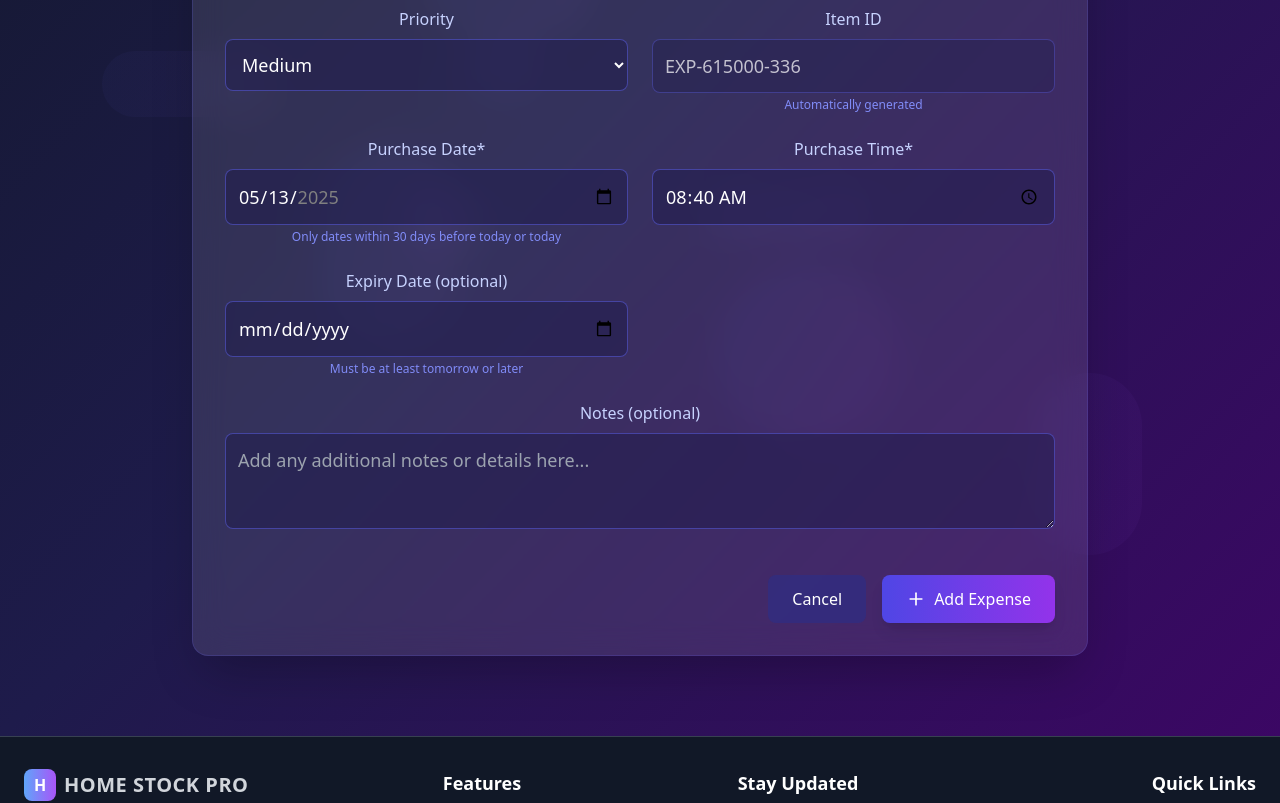
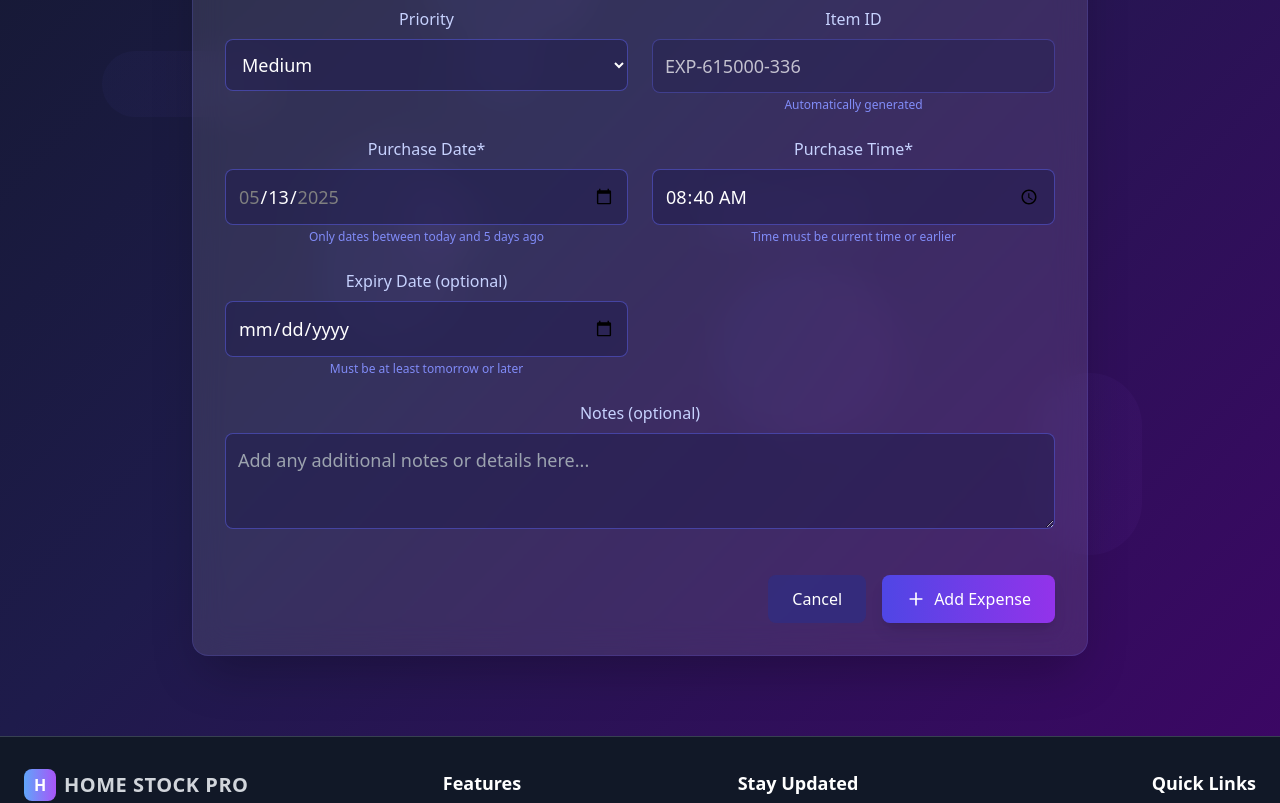
Before and after one commit to kmddkuruppu/Home-Stock, a React (Create React App) app in the folder frontend/: page /addExpenses in a window 1280 px wide. Shown: the part 680-1483 px from the top of the page. Built offline with nearby package versions, Linux system fonts and the light colour scheme.

Commit message:
Update AddExpenses.js

```diff
--- a/frontend/src/pages/AddExpenses.js
+++ b/frontend/src/pages/AddExpenses.js
@@ -45,13 +45,21 @@ const stores = [
 const priorities = ['Low', 'Medium', 'High'];
 
 const BudgetExpenseForm = () => {
-  const today = new Date().toISOString().split('T')[0];
-  const now = new Date().toTimeString().slice(0, 5); // HH:MM format
+  const getCurrentDate = () => {
+    return new Date().toISOString().split('T')[0];
+  };
 
-  // Calculate the date 30 days ago for purchase date validation
-  const thirtyDaysAgo = new Date();
-  thirtyDaysAgo.setDate(thirtyDaysAgo.getDate() - 30);
-  const minPurchaseDate = thirtyDaysAgo.toISOString().split('T')[0];
+  const getCurrentTime = () => {
+    return new Date().toTimeString().slice(0, 5); // HH:MM format
+  };
+
+  const today = getCurrentDate();
+  const now = getCurrentTime();
+
+  // Calculate the date 5 days ago for purchase date validation (modified from 30 days)
+  const fiveDaysAgo = new Date();
+  fiveDaysAgo.setDate(fiveDaysAgo.getDate() - 5);
+  const minPurchaseDate = fiveDaysAgo.toISOString().split('T')[0];
 
   // Calculate tomorrow for expiry date validation
   const tomorrow = new Date();
@@ -82,6 +90,7 @@ const BudgetExpenseForm = () => {
   const [showSuccess, setShowSuccess] = useState(false);
   const [isEditing, setIsEditing] = useState(false);
   const [editId, setEditId] = useState(null);
+  const [maxPurchaseTime, setMaxPurchaseTime] = useState(now);
 
   useEffect(() => {
     if (showSuccess) {
@@ -98,6 +107,22 @@ const BudgetExpenseForm = () => {
     const quantity = parseInt(formData.quantity) || 0;
     setFormData(prev => ({ ...prev, totalPrice: price * quantity }));
   }, [formData.price, formData.quantity]);
+
+  // Track purchase date changes to limit time selection when today is selected
+  useEffect(() => {
+    if (formData.purchasedDate === today) {
+      // If today is selected, time can only be current time or earlier
+      setMaxPurchaseTime(now);
+
+      // Ensure the time is not later than current time
+      if (formData.purchasedTime > now) {
+        setFormData(prev => ({ ...prev, purchasedTime: now }));
+      }
+    } else {
+      // For past dates, allow any time
+      setMaxPurchaseTime("23:59");
+    }
+  }, [formData.purchasedDate, today, now]);
 
   const validateForm = () => {
     let isValid = true;
@@ -132,16 +157,25 @@ const BudgetExpenseForm = () => {
       const currentDate = new Date();
       currentDate.setHours(0, 0, 0, 0); // Reset time part for accurate date comparison
 
-      const thirtyDaysAgo = new Date();
-      thirtyDaysAgo.setDate(thirtyDaysAgo.getDate() - 30);
-      thirtyDaysAgo.setHours(0, 0, 0, 0);
+      const fiveDaysAgo = new Date();
+      fiveDaysAgo.setDate(fiveDaysAgo.getDate() - 5); // Modified from 30 days to 5 days
+      fiveDaysAgo.setHours(0, 0, 0, 0);
 
       if (purchaseDate > currentDate) {
         newErrors.purchasedDate = 'Purchase date cannot be in the future';
         isValid = false;
-      } else if (purchaseDate < thirtyDaysAgo) {
-        newErrors.purchasedDate = 'Purchase date cannot be more than 30 days in the past';
+      } else if (purchaseDate < fiveDaysAgo) {
+        newErrors.purchasedDate = 'Purchase date cannot be more than 5 days in the past';
         isValid = false;
+      }
+
+      // Validate purchase time if purchase date is today
+      if (purchaseDate.toISOString().split('T')[0] === today) {
+        const currentTime = now;
+        if (formData.purchasedTime > currentTime) {
+          newErrors.purchasedTime = 'Purchase time cannot be in the future';
+          isValid = false;
+        }
       }
     } else {
       newErrors.purchasedDate = 'Purchase date is required';
@@ -496,7 +530,7 @@ const BudgetExpenseForm = () => {
                   name="purchasedDate"
                   value={formData.purchasedDate}
                   onChange={handleChange}
-                  min={minPurchaseDate} // Only allow dates within 30 days before today
+                  min={minPurchaseDate} // Only allow dates within 5 days before today
                   max={today} // Cannot be in the future
                   className={`w-full p-3 bg-indigo-950/50 border ${errors.purchasedDate ? 'border-red-500' : 'border-indigo-500/50'} rounded-lg text-lg text-white focus:outline-none focus:ring-2 focus:ring-indigo-400`}
                 />
@@ -506,7 +540,7 @@ const BudgetExpenseForm = () => {
                     {errors.purchasedDate}
                   </p>
                 )}
-                <p className="text-xs text-indigo-400 mt-1">Only dates within 30 days before today or today</p>
+                <p className="text-xs text-indigo-400 mt-1">Only dates between today and 5 days ago</p>
               </div>
 
               {/* Purchase Time Input */}
@@ -517,8 +551,18 @@ const BudgetExpenseForm = () => {
                   name="purchasedTime"
                   value={formData.purchasedTime}
                   onChange={handleChange}
-                  className="w-full p-3 bg-indigo-950/50 border border-indigo-500/50 rounded-lg text-lg text-white focus:outline-none focus:ring-2 focus:ring-indigo-400"
+                  max={formData.purchasedDate === today ? maxPurchaseTime : undefined}
+                  className={`w-full p-3 bg-indigo-950/50 border ${errors.purchasedTime ? 'border-red-500' : 'border-indigo-500/50'} rounded-lg text-lg text-white focus:outline-none focus:ring-2 focus:ring-indigo-400`}
                 />
+                {errors.purchasedTime && (
+                  <p className="mt-2 text-sm text-red-400 flex items-center">
+                    <AlertCircle size={16} className="mr-1" />
+                    {errors.purchasedTime}
+                  </p>
+                )}
+                {formData.purchasedDate === today && (
+                  <p className="text-xs text-indigo-400 mt-1">Time must be current time or earlier</p>
+                )}
               </div>
 
               {/* Expiry Date Input (New field) */}
```
